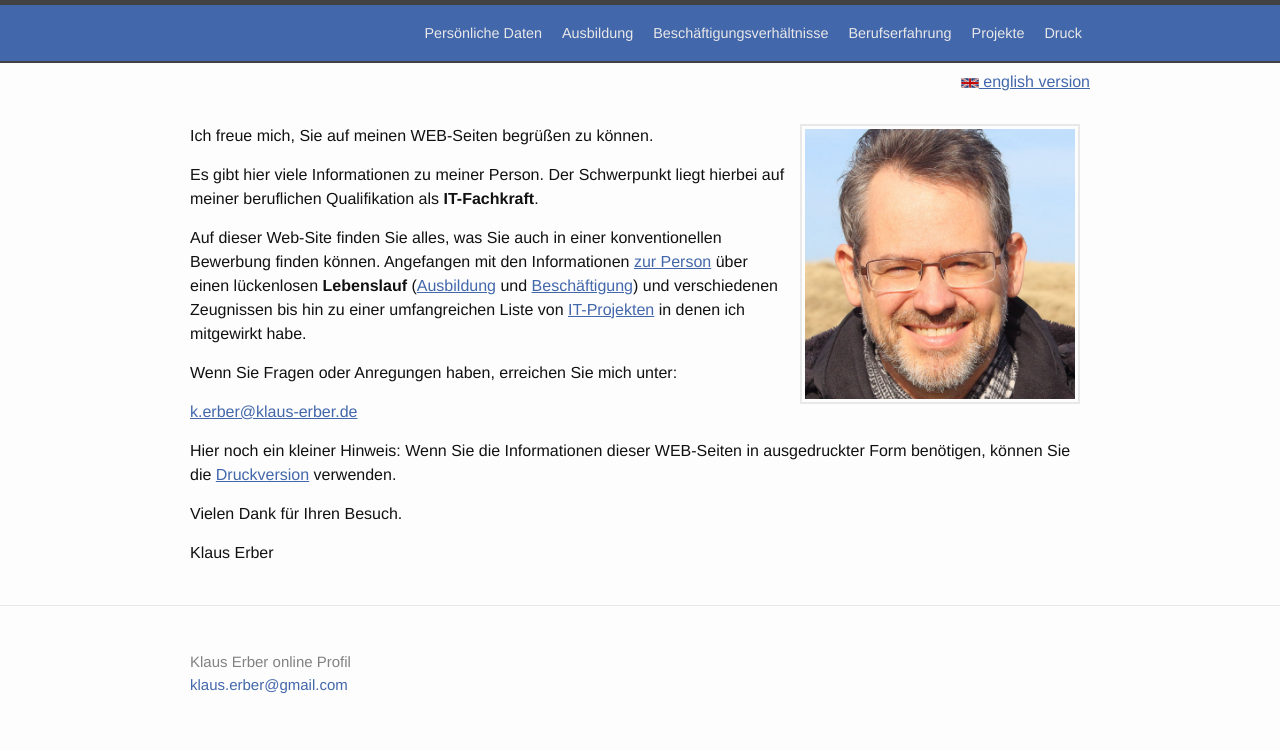
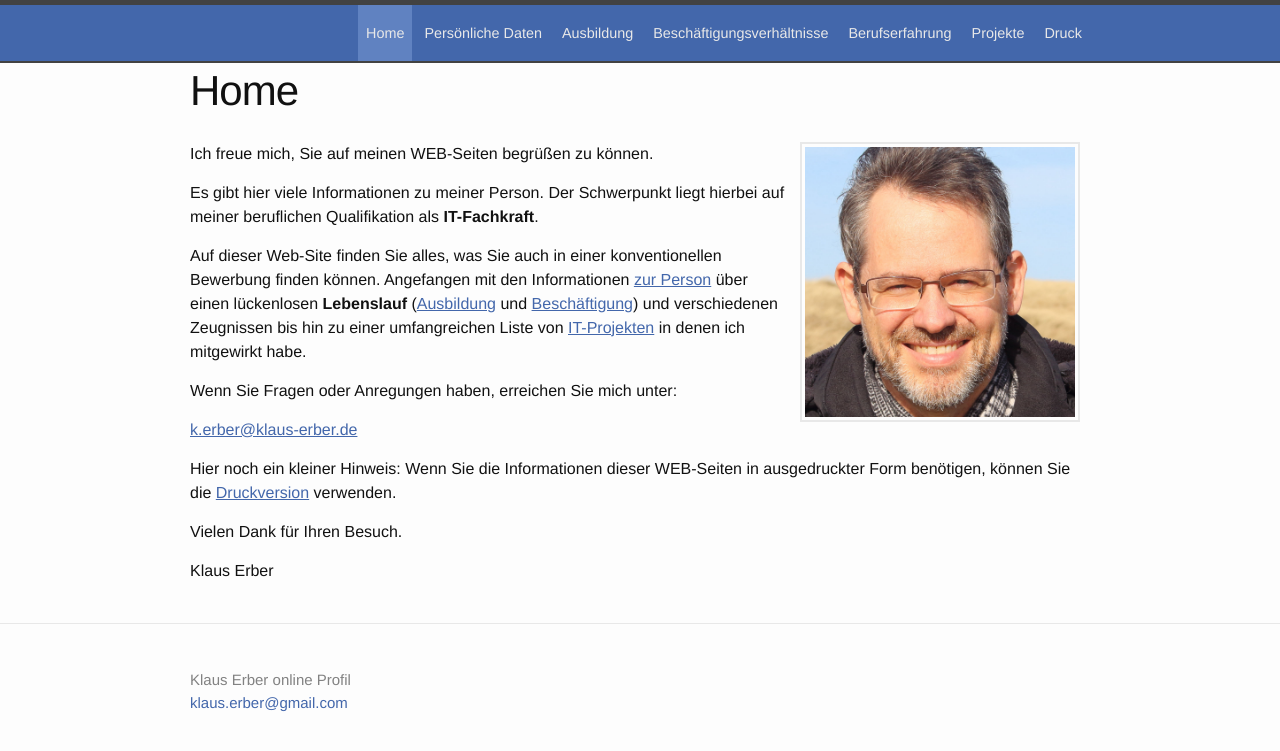
Before and after one commit to klauserber/klauserber.github.io, a Jekyll site: the page built from index.md, in a window 1280 px wide. Shown: the top 751 px of the page. Built offline with Jekyll 4.4.1, drawn with Linux system fonts in a browser that asks for light colours.

Commit message:
Update index.md

```diff
--- a/index.md
+++ b/index.md
@@ -1,7 +1,8 @@
 ---
+title: Home
 layout: page
 lang: de
-excluded: 1
+pos: 0
 ---
 <img class="my-image" width="30%" src="img/ErberKlaus.jpg" />
 
```
